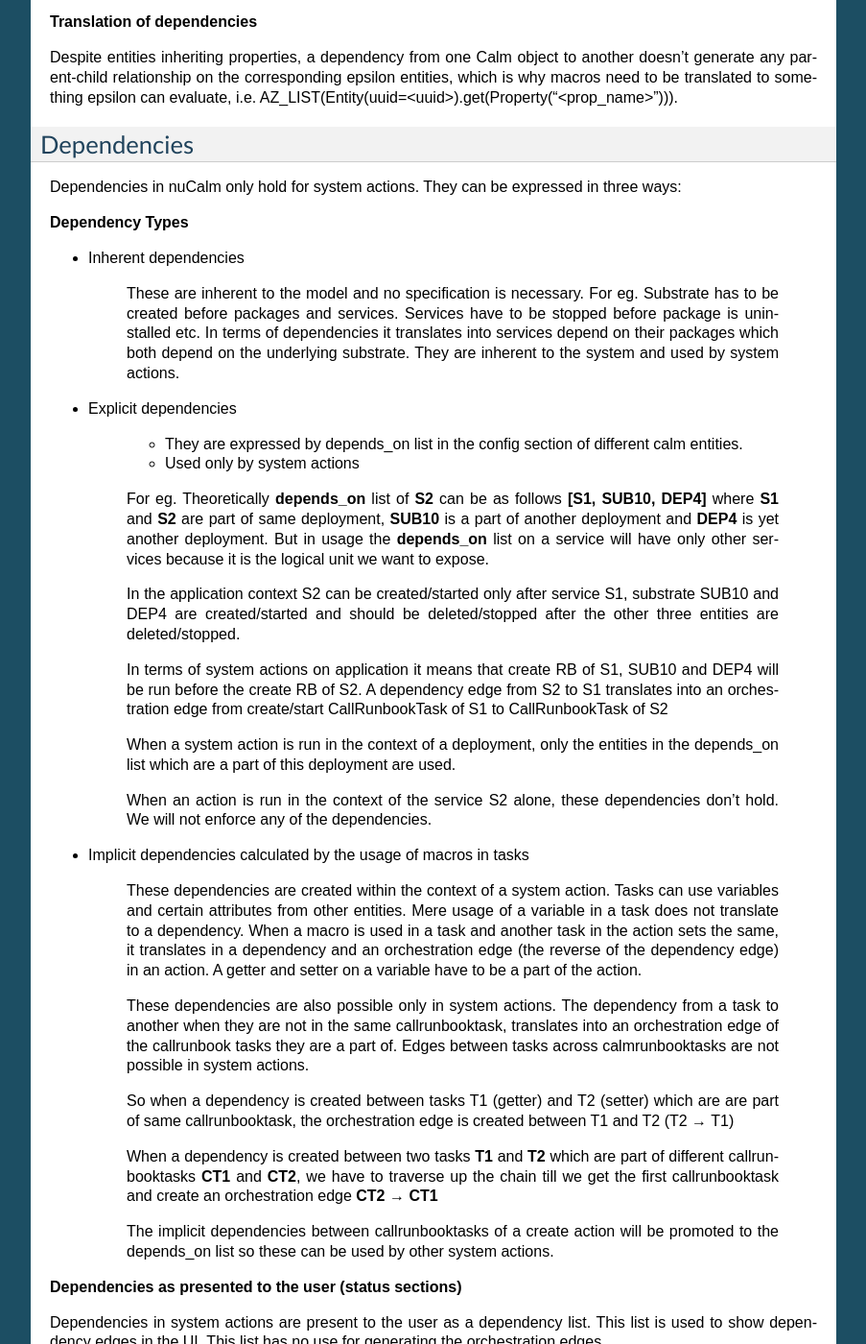
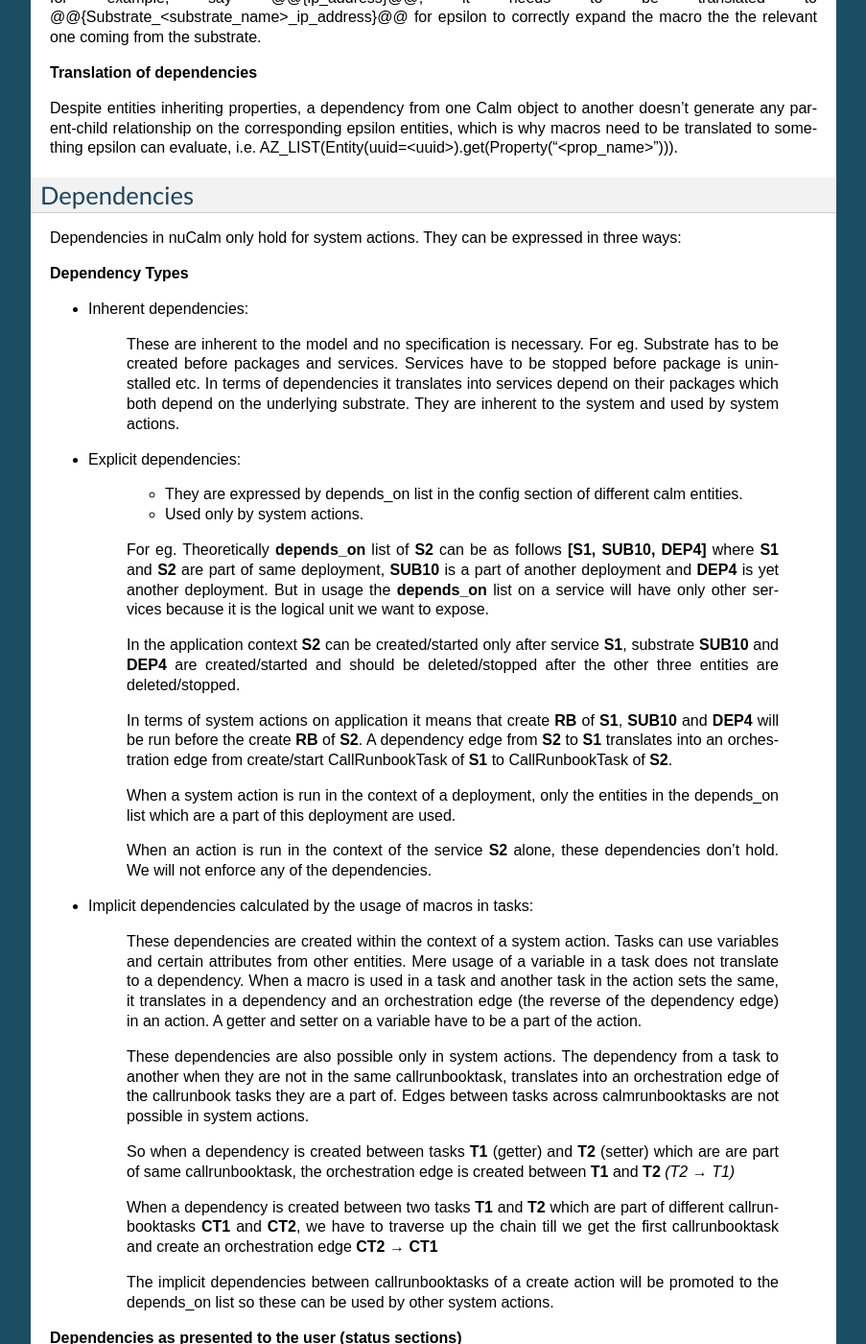
Before and after one commit to dawgfish/calm, a Sphinx documentation site: the page built from docs/nucalm/calm_workshop_nucalm_deepdive.rst, in a window 1280 px wide and 1400 px high, scrolled down 4518 px. Shown: the whole window at 96% size, without its empty margins (198-1101 px from the left). Built offline with Sphinx 7.4.7, drawn with Linux system fonts in a browser that asks for light colours; pages that are not in the unit, such as notebooks, are missing from menus; some of the changed text lies outside the part shown.

```diff
--- a/docs/nucalm/calm_workshop_nucalm_deepdive.rst
+++ b/docs/nucalm/calm_workshop_nucalm_deepdive.rst
@@ -135,10 +135,12 @@ For example:
 
 Pass the script to a Lexer which will have two states:
 
-**INITIAL**
+*INITIAL*
+
 The only token here will be ‘@@{’ which will switch the lexer to ACTIVE state, the rest of the buffer is all ignored.
 
-**ACTIVE**
+*ACTIVE*
+
 Continue to grab everything from the buffer until ‘}@@’ which will switch the lexer back to INITIAL state.
 
 The part of the buffer that we grabbed in ACTIVE state can be evaluated directly without any special grammar for now, later this can be changed when we have the need for more complex stuff.
@@ -255,38 +257,38 @@ Despite entities inheriting properties, a dependency from one Calm object to ano
 
 Dependencies
 ************
-
 Dependencies in nuCalm only hold for system actions. They can be expressed in three ways:
 
 **Dependency Types**
 
-- Inherent dependencies
+- Inherent dependencies:
 
    These are inherent to the model and no specification is necessary.
    For eg. Substrate has to be created before packages and services. Services have to be stopped before package    is uninstalled etc. In terms of dependencies it translates into services depend on their packages which both    depend on the underlying substrate. They are inherent to the system and used by system actions.
 
-- Explicit dependencies
+- Explicit dependencies:
 
    - They are expressed by depends_on list in the config section of different calm entities.
-   - Used only by system actions
+   - Used only by system actions.
+
 
    For eg. Theoretically **depends_on** list of **S2** can be as follows **[S1, SUB10, DEP4]** where **S1** and **S2** are part of same deployment, **SUB10** is a part of another deployment and **DEP4** is yet another deployment. But in usage the **depends_on** list on a service will have only other services because it is the logical unit we want to expose.
 
-   In the application context S2 can be created/started only after service S1, substrate SUB10 and DEP4 are created/started and should be deleted/stopped after the other three entities are deleted/stopped.
+   In the application context **S2** can be created/started only after service **S1**, substrate **SUB10** and **DEP4** are created/started and should be deleted/stopped after the other three entities are deleted/stopped.
 
-   In terms of system actions on application it means that create RB of S1, SUB10 and DEP4 will be run before the create RB of S2. A dependency edge from S2 to S1 translates into an orchestration edge from create/start CallRunbookTask of S1 to CallRunbookTask of S2
+   In terms of system actions on application it means that create **RB** of **S1**, **SUB10** and **DEP4** will be run before the create **RB** of **S2**. A dependency edge from **S2** to **S1** translates into an orchestration edge from create/start CallRunbookTask of **S1** to CallRunbookTask of **S2**.
 
    When a system action is run in the context of a deployment, only the entities in the depends_on list which are a part of this deployment are used.
 
-   When an action is run in the context of the service S2 alone, these dependencies don’t hold. We will not enforce any of the dependencies.
+   When an action is run in the context of the service **S2** alone, these dependencies don’t hold. We will not enforce any of the dependencies.
 
-- Implicit dependencies calculated by the usage of macros in tasks
+- Implicit dependencies calculated by the usage of macros in tasks:
 
    These dependencies are created within the context of a system action. Tasks can use variables and certain attributes from other entities. Mere usage of a variable in a task does not translate to a dependency. When a macro is used in a task and another task in the action sets the same, it translates in a dependency and an orchestration edge (the reverse of the dependency edge) in an action. A getter and setter on a variable have to be a part of the action.
 
    These dependencies are also possible only in system actions. The dependency from a task to another when they are not in the same callrunbooktask, translates into an orchestration edge of the callrunbook tasks they are a part of. Edges between tasks across calmrunbooktasks are not possible in system actions.
 
-   So when a dependency is created between tasks T1 (getter) and T2 (setter) which are are part of same callrunbooktask, the orchestration edge is created between T1 and T2 (T2 → T1)
+   So when a dependency is created between tasks **T1** (getter) and **T2** (setter) which are are part of same callrunbooktask, the orchestration edge is created between **T1** and **T2** *(T2 → T1)*
 
    When a dependency is created between two tasks **T1** and **T2** which are part of different callrunbooktasks **CT1** and **CT2**, we have to traverse up the chain till we get the first callrunbooktask and create an orchestration edge **CT2 → CT1**
 
@@ -314,14 +316,14 @@ When actions are generated, the use of setter and getter tasks translates into o
 
 - System actions will all be generated together at the compile step and will be marked as system generated and presented in the status section.
 
-- If action is edited by the user and it presents itself in the spec section
-   - we evaluate it for cycles and put it in the db and mark it as user edited
+- If action is edited by the user and it presents itself in the spec section.
+   - we evaluate it for cycles and put it in the db and mark it as user edited.
    - We generate all the actions that are impacted by change and mark them also as user edited.
-      - When create-action Is edited all other action edges are rebuilt based on this one and marked as user edited
+      - When create-action Is edited all other action edges are rebuilt based on this one and marked as user edited.
       - When an action x for an entity is edited all the action x for other entities are rebuilt and marked as user edited.
    - At this point, the action edges can be inconsistent with the other settings like dependency.
 - Every time a spec change which can upset the edges happens, either depends_on list changes or script changes (more generally dependency list changes) we warn the user that the action edges created earlier will be thrown away and we will rebuild the edges and mark the actions as system generated again. At this point the user can choose to not proceed and withdraw the spec changes.
-- But if the action spec changes are such that they don’t upset the dependency list,  (variable changes or direct edge changes) we accept the change and put the action in the db and keep the flag as user edited
+- But if the action spec changes are such that they don’t upset the dependency list,  (variable changes or direct edge changes) we accept the change and put the action in the db and keep the flag as user edited.
 - A system action cannot be deleted.
 
 We generate actions from different spec params which can change independently and the generated action itself can be edited independently. So we have to impose restrictions with this flexibility. Change in action edges directly replaces action to user edited. Changes in dependency list rebuilds the edges and marks the action as system generated.
@@ -359,6 +361,7 @@ Any “<secret string>” type in spec should follow the below structure:
 Later, if /secrets (or equivalent) are exposed as a top-level entity in Aplos, **uuid** in secret_reference can be used to update the secrets independently.
 
 **Secret Variable**
+
 Secret variables are supported in nuCalm. Any secret variable should follow the below structure:
 
 .. code-block:: json
```
Also changed, not shown: other parts of docs/nucalm/calm_workshop_nucalm_deepdive.rst (+1 -1 lines).
